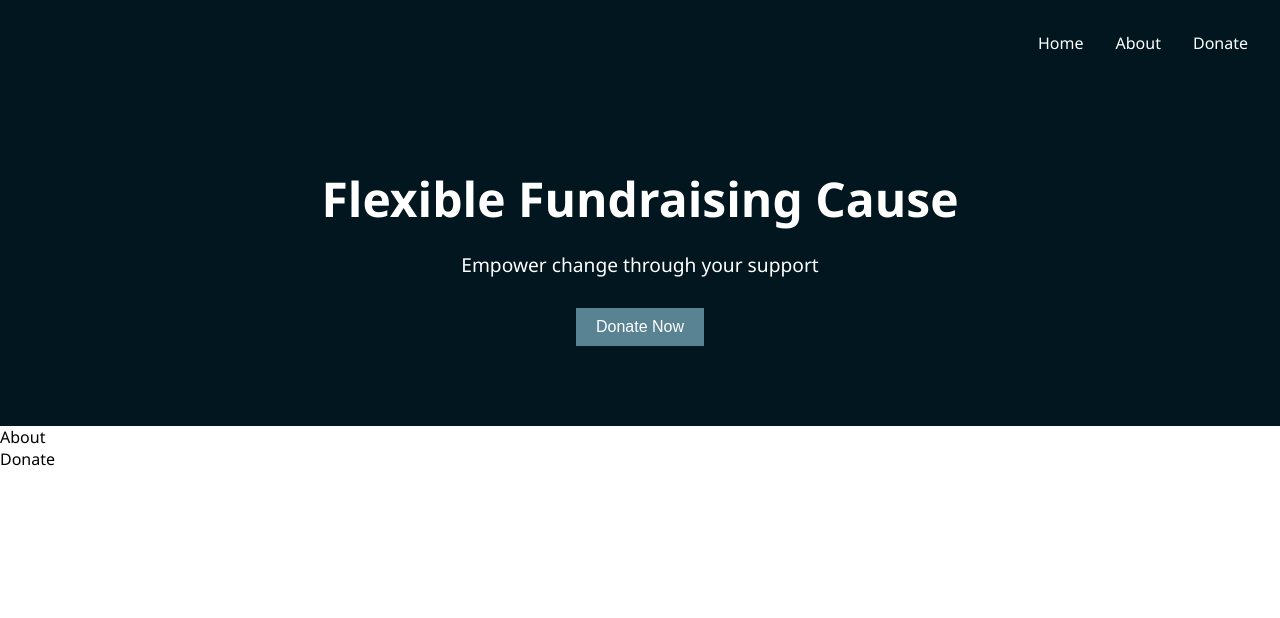
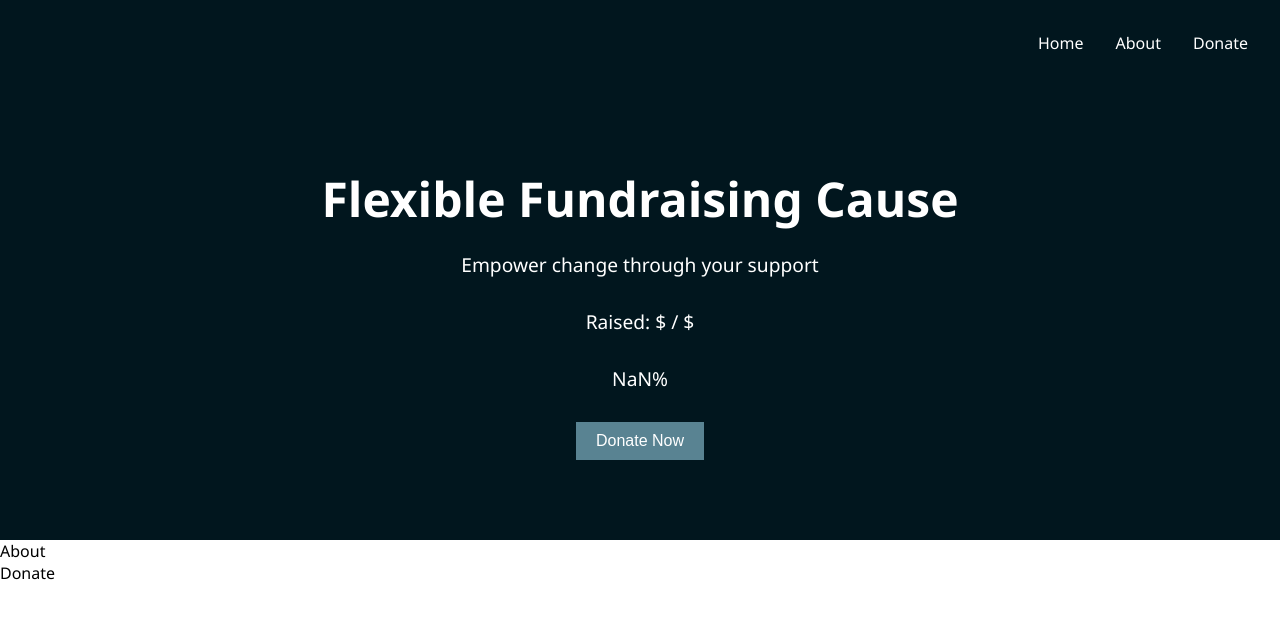
Before and after one commit to btfredr/meditochallenge, a React (Create React App) app: page / in a window 1280 px wide. Shown: the top 618 px of the page. Built offline with nearby package versions, Linux system fonts and the light colour scheme.

Commit message:
working on implementing animations and prog bar

```diff
--- a/package.json
+++ b/package.json
@@ -10,6 +10,7 @@
     "react-dom": "^18.2.0",
     "react-router-dom": "^6.21.2",
     "react-scripts": "5.0.1",
+    "react-spring": "^9.7.3",
     "web-vitals": "^2.1.4"
   },
   "scripts": {
--- a/src/components/Hero.js
+++ b/src/components/Hero.js
@@ -1,8 +1,11 @@
+import ProgressBar from 'Progressbar'
+
 const Hero = () => {
     return (
       <div className="hero-container">
         <h1>Flexible Fundraising Cause</h1>
         <p>Empower change through your support</p>
+        <ProgressBar />
         <button className="hero_btn">Donate Now</button>
       </div>
     );
--- a/src/components/ProgressBar.js
+++ b/src/components/ProgressBar.js
@@ -0,0 +1,33 @@
+import {useSpring, animated} from 'react-spring';
+import {useEffect} from 'react';
+
+const ProgressBar = ({goal, amountRaised}) => {
+  const percentage = (amountRaised / goal) * 100;
+
+  const { width } = useSpring({
+    from: { width: '0%' },
+    to: { width: `${percentage}%` },
+    config: { duration: 1000 }, // Animation duration in milliseconds
+  });
+
+  useEffect(() => {
+    // Trigger animation on page load
+    width.start();
+  }, [width]);
+
+  return (
+    <div className="progress-container">
+      <div className="progress-bar">
+        <animated.div className="progress" style={{ width }} />
+      </div>
+      <div className="progress-info">
+        <p>
+          Raised: ${amountRaised} / ${goal}
+        </p>
+        <p>{percentage.toFixed(2)}%</p>
+      </div>
+    </div>
+  )
+}
+
+export default ProgressBar
```
Also changed, not shown: 1 other file (tests, documents, lock files or other folders).
